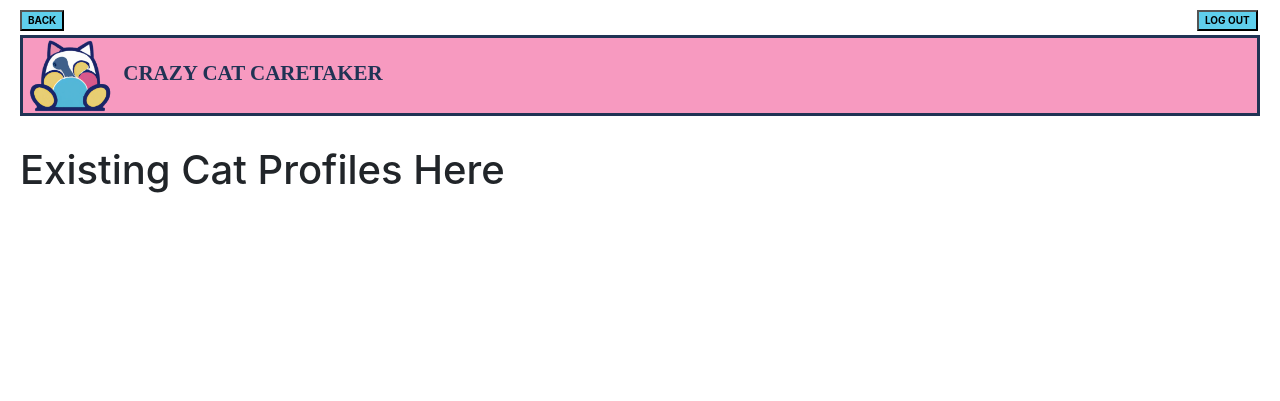
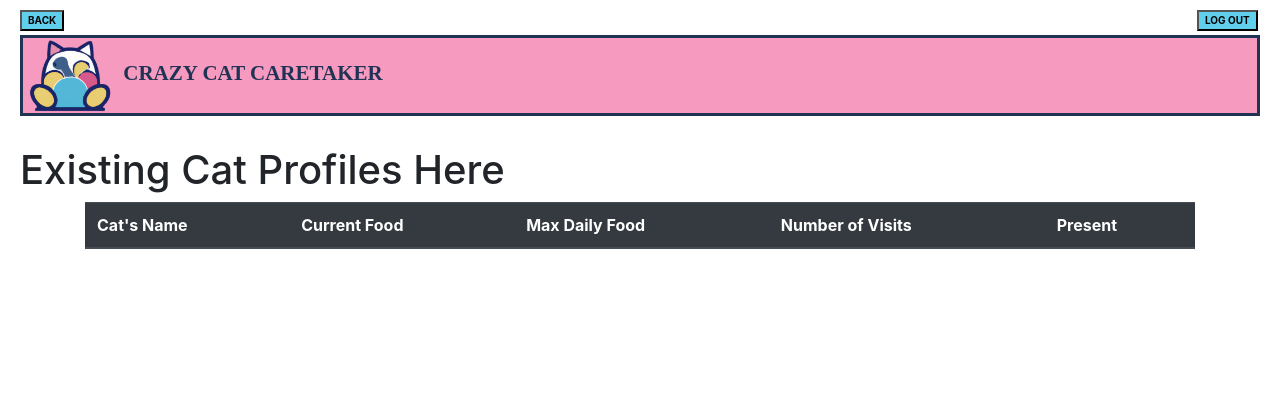
Before and after one commit to Ivan-E-Johnson/Crazy-Cat-Caretaker-Server, a Flask app: page /view_profiles in a window 1280 px wide. Shown: the top 401 px of the page. Run offline with Flask 2, Linux system fonts and the light colour scheme; the visitor is signed in with stand-in values (Sample User, id 1); data that the repository does not hold is empty; some libraries are stand-ins or nearby versions.

Commit message:
Added support for creating and viewing cats from the users home.

```diff
--- a/app.py
+++ b/app.py
@@ -192,18 +192,6 @@ def playing():
     )
 
 
-@app.route("/view_profiles", methods=["GET", "POST"])
-@Authentication.login_required
-def view_profiles():
-    return render_template("view_profiles.html")
-
-
-@app.route("/add_cat", methods=["GET", "POST"])
-@Authentication.login_required
-def add_cat():
-    return render_template("add_cat.html")
-
-
 @app.route("/", methods=("GET", "POST"))
 @Authentication.login_required
 def landing_page():
@@ -355,6 +343,7 @@ def email(subject, body, recipients, image=None):
     smtp_server.sendmail("crazycatcaretaker123@gmail.com", recipients, message.as_string())
     smtp_server.quit()
 
+
 @app.route("/send_email", methods=["GET", "POST"])
 def send_email():
     subject = "Test"
@@ -363,3 +352,27 @@ def send_email():
 
     print("hello!")
     return email(subject, body, recipients)
+
+
+@app.route("/view_profiles", methods=["GET"])
+@Authentication.login_required
+def cat_profiles():
+    house: House = House.get(session["mac_address"])
+    return render_template("view_profiles.html", cats=house.cats)
+
+
+@app.route("/add_cat", methods=["GET", "POST"])
+@Authentication.login_required
+def add_cat():
+    house: House = House.get(session["mac_address"])
+    print(house.cats)
+    if request.method == 'POST':
+        cat_name = request.form.get("cat-name")
+        max_food = request.form.get("max-food")
+        new_cat = Cats(cat_name, max_food, 0, 0, 0, 0, 0, False)
+        house.add_cat(new_cat)
+        house.create()
+        flash(f"Cat {new_cat} added to your home")
+        return redirect("/view_profiles")
+    else:
+        return render_template("add_cat.html")
--- a/templates/view_profiles.html
+++ b/templates/view_profiles.html
@@ -13,4 +13,40 @@
 {% block content %}
     <h1>Existing Cat Profiles Here</h1>
 
+
+<style>
+.scrollable-list {
+  height: 200px;
+  overflow-y: scroll;
+}
+</style>
+
+<div class="container">
+    <div  class="scrollable-list">
+        <table class="table" style="max-height:5vh;">
+              <thead class="thead-dark">
+                <tr>
+                  <th scope="col">Cat's Name</th>
+                  <th scope="col">Current Food</th>
+                    <th scope="col">Max Daily Food</th>
+                    <th scope="col">Number of Visits</th>
+                    <th scope="col">Present</th>
+                </tr>
+              </thead>
+            <tbody>
+            {% for cat in cats %}
+                <tr>
+                  <td>{{cat.name}}</td>
+                  <td>{{cat.daily_food}}</td>
+                    <td>{{cat.max_food}}</td>
+                  <td>{{cat.number_of_visits}}</td>
+                  <td>{{cat.present}}</td>
+                </tr>
+            {% endfor %}
+            </tbody>
+        </table>
+      </div>
+</div>
+
+
 {% endblock %}
```
Also changed, not shown: templates/add_cat.html (+5 -11 lines).
